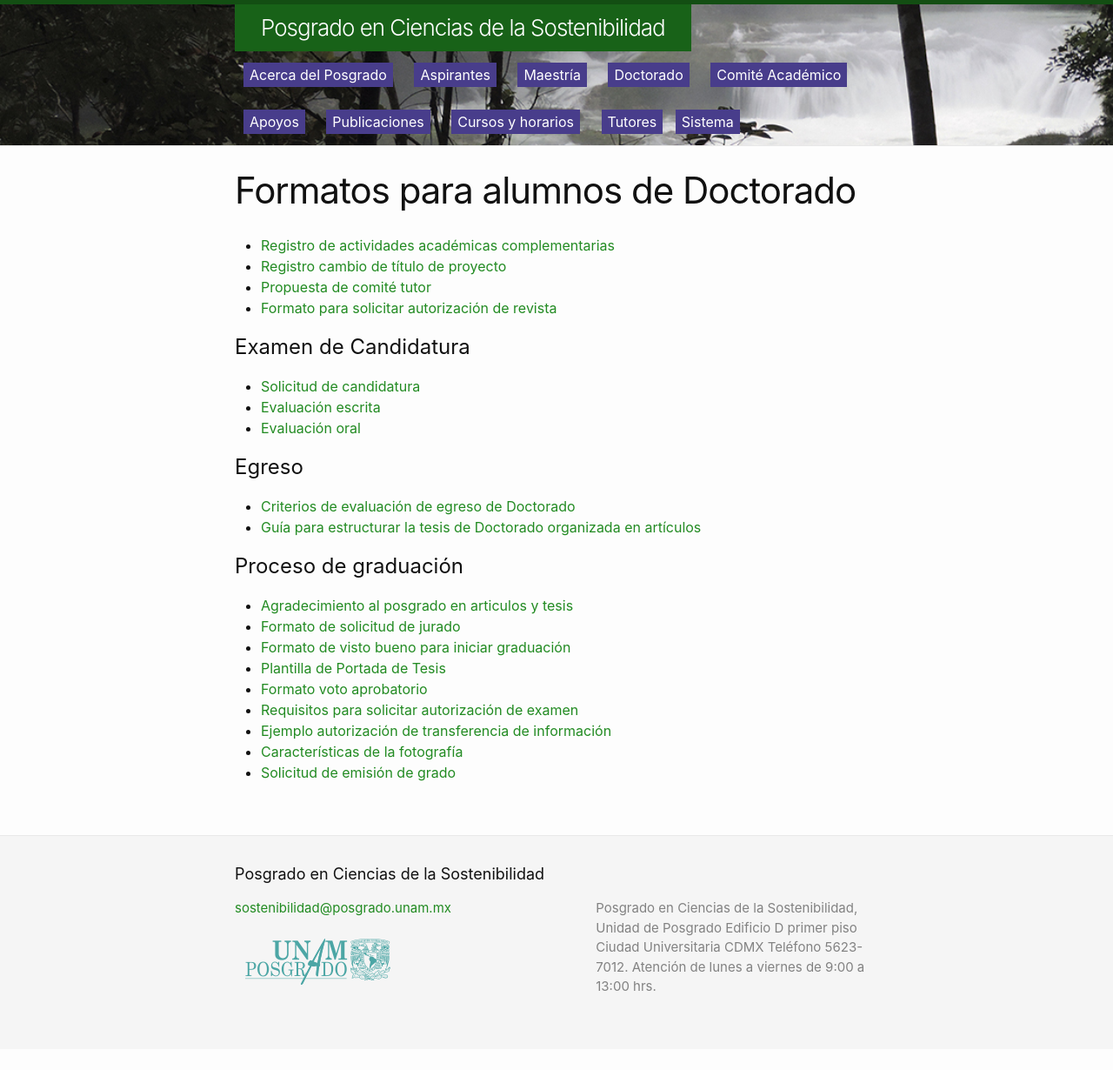
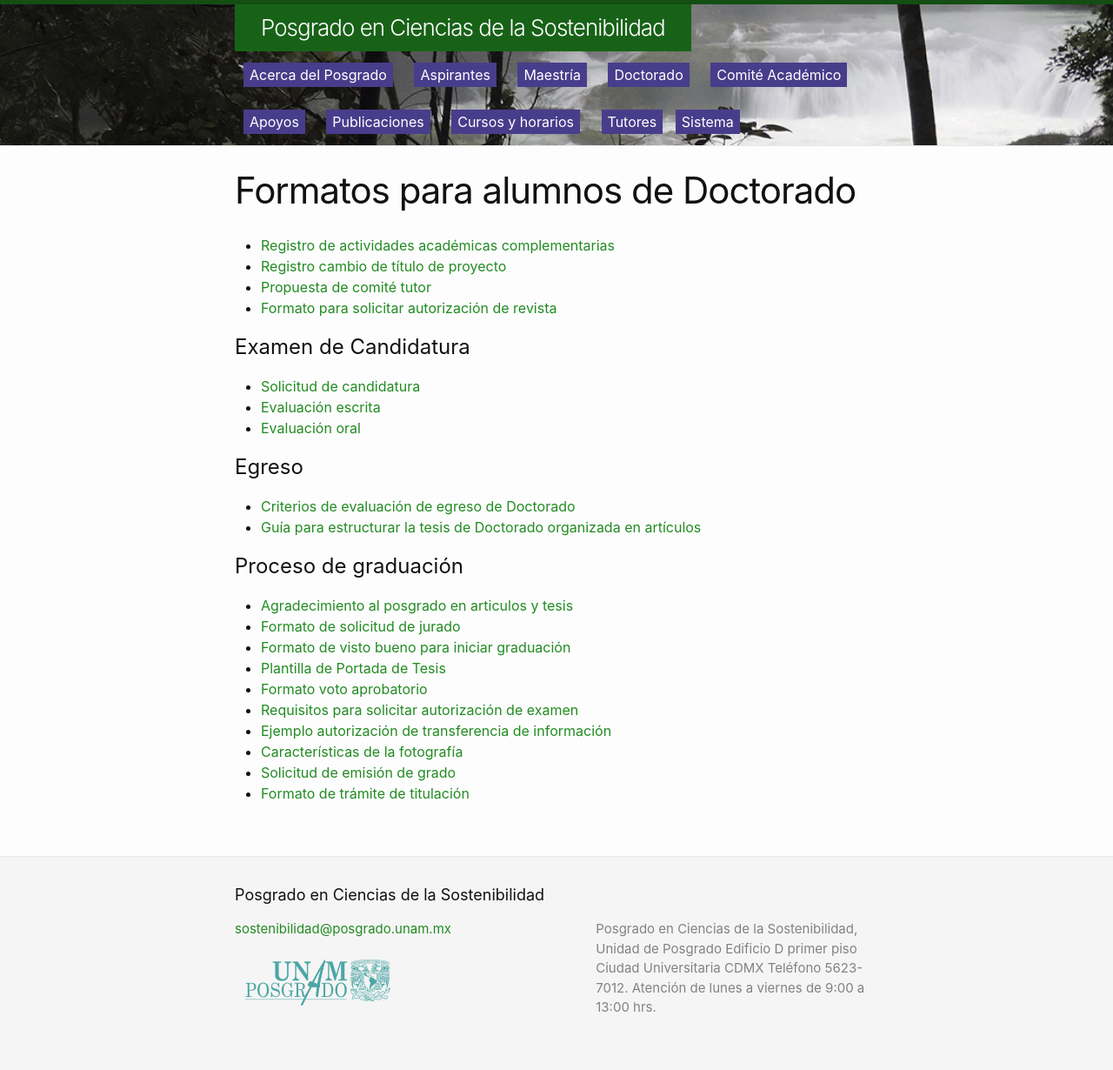
Before and after one commit to pcs-unam/pcs-unam.github.io, a Jekyll site: the page built from doctorado/descargables.md, in a window 1280 px wide. Shown: the whole page at 87% size. Built offline with Jekyll 4.4.1, drawn with Linux system fonts in a browser that asks for light colours; before the commit the page ends 1206 px from its top, so only the background shows below that.

Commit message:
Se agregó formato trámite de titulación

```diff
--- a/doctorado/descargables.md
+++ b/doctorado/descargables.md
@@ -32,3 +32,4 @@ permalink: /doctorado/descargables/
  - [Ejemplo autorización de transferencia de información](/assets/docs/graduacion/ejemplo_solicitud_transf_datos.pdf)
  - [Características de la fotografía](/assets/docs/graduacion/foto_emision_titulo.pdf)
  - [Solicitud de emisión de grado](/assets/formatos/doctorado/graduacion/solicitud_emision_grado.docx)
+ - [Formato de trámite de titulación](/assets/formatos/doctorado/graduacion/formato_tramite_titulacion.pdf)
```
